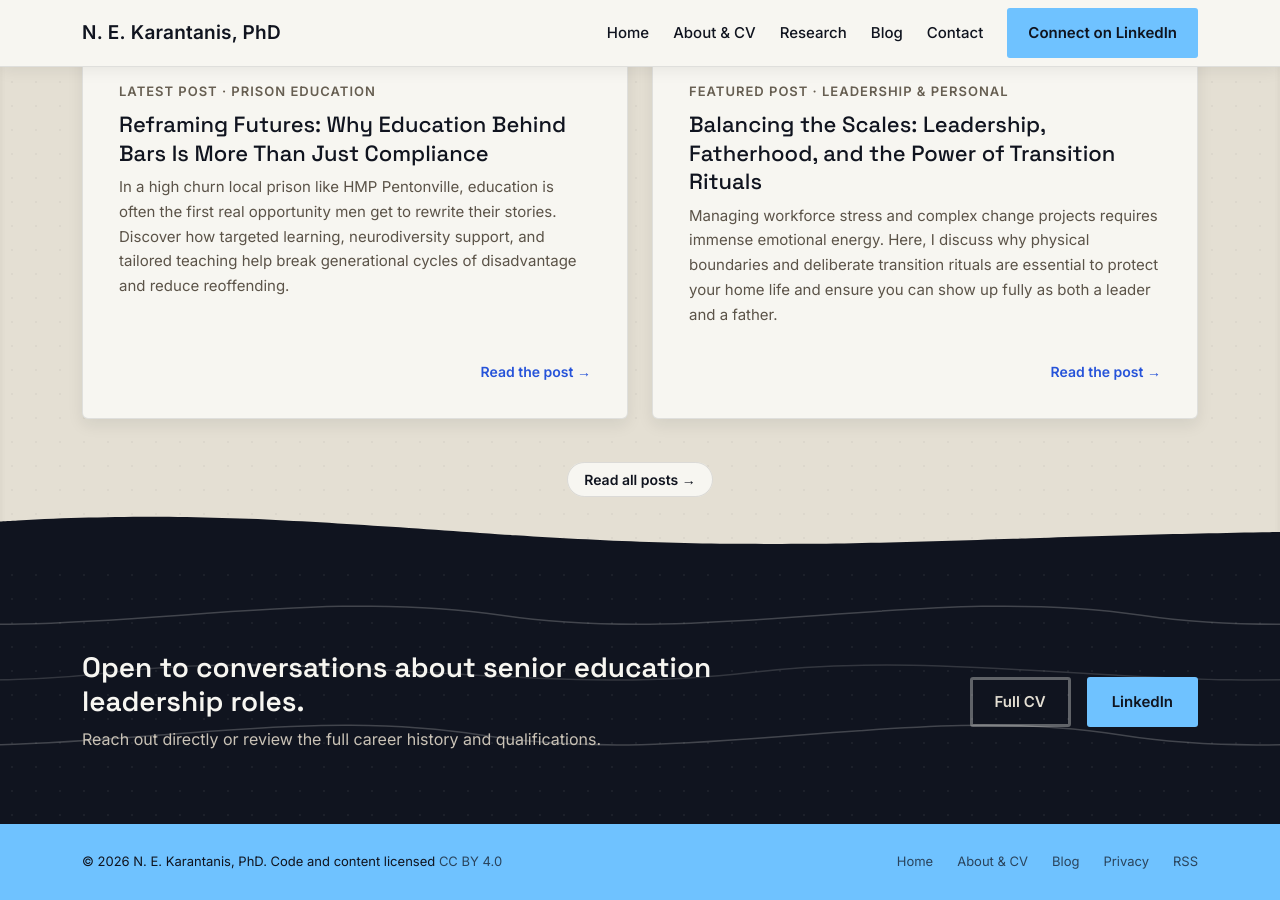
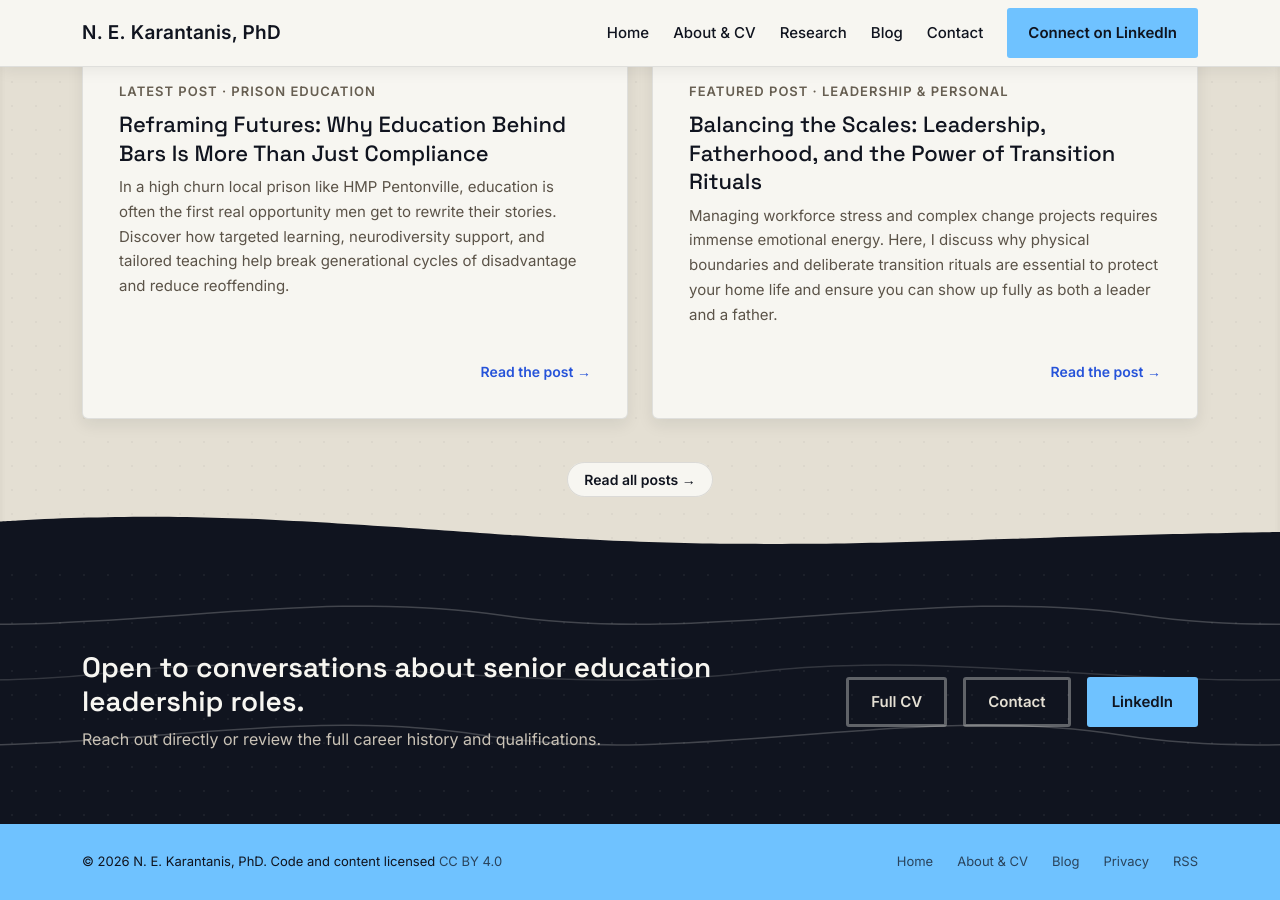
Before and after one commit to Eneekay/nekarantanis, a Jekyll site: the page built from index.html, in a window 1280 px wide and 900 px high, scrolled down 3699 px. Built offline with Jekyll 4.4.1, drawn with Linux system fonts in a browser that asks for light colours.

Commit message:
Fix Contact/Privacy wave-divider color, add Contact button to LinkedIn CTAs
Contact.html and Privacy.html's header wave was still filled with the
stone tone (fill-c3) used elsewhere for section-light-dotted, but their
own content section below is paper (bg-c4) - same fix as previous wave/
section color-matching work, just applied here: fill-c4 instead.

Every dark CTA section that ends in a LinkedIn button (Home, Blog,
Research) now has a discreet "Contact" button directly to its left,
styled like the existing "Full CV" outline button, linking to the new
Contact page.

```diff
--- a/Blog.html
+++ b/Blog.html
@@ -148,6 +148,7 @@ title: Blog
       </div>
       <div class="col-lg-4 d-flex flex-lg-row flex-column gap-3 justify-content-lg-end">
         <a href="About.html" class="btn-nk btn-nk-outline">Full CV</a>
+        <a href="Contact.html" class="btn-nk btn-nk-outline">Contact</a>
         <a href="https://www.linkedin.com/in/nekarantanis/" class="btn-nk btn-nk-solid-c1">LinkedIn</a>
       </div>
     </div>
--- a/Contact.html
+++ b/Contact.html
@@ -23,7 +23,7 @@ description: "Get in touch directly — no need to go through LinkedIn."
     </p>
   </div>
   <svg class="wave-divider" viewBox="0 0 1440 100" preserveAspectRatio="none">
-    <path d="M0,40 C240,90 480,0 720,40 C960,80 1200,10 1440,50 L1440,100 L0,100 Z" class="fill-c3"></path>
+    <path d="M0,40 C240,90 480,0 720,40 C960,80 1200,10 1440,50 L1440,100 L0,100 Z" class="fill-c4"></path>
   </svg>
 </header>
 
--- a/Privacy.html
+++ b/Privacy.html
@@ -23,7 +23,7 @@ description: "What this site collects: a short explanation of the cookieless ana
     </p>
   </div>
   <svg class="wave-divider" viewBox="0 0 1440 100" preserveAspectRatio="none">
-    <path d="M0,40 C240,90 480,0 720,40 C960,80 1200,10 1440,50 L1440,100 L0,100 Z" class="fill-c3"></path>
+    <path d="M0,40 C240,90 480,0 720,40 C960,80 1200,10 1440,50 L1440,100 L0,100 Z" class="fill-c4"></path>
   </svg>
 </header>
 
--- a/Publications.html
+++ b/Publications.html
@@ -175,6 +175,7 @@ title: Publications
       </div>
       <div class="col-lg-4 d-flex flex-lg-row flex-column gap-3 justify-content-lg-end">
         <a href="About.html" class="btn-nk btn-nk-outline">Full CV</a>
+        <a href="Contact.html" class="btn-nk btn-nk-outline">Contact</a>
         <a href="https://www.linkedin.com/in/nekarantanis/" class="btn-nk btn-nk-solid-c1">LinkedIn</a>
       </div>
     </div>
--- a/index.html
+++ b/index.html
@@ -284,6 +284,7 @@ hero_intro: true
       </div>
       <div class="col-lg-4 d-flex flex-lg-row flex-column gap-3 justify-content-lg-end">
         <a href="About.html" class="btn-nk btn-nk-outline">Full CV</a>
+        <a href="Contact.html" class="btn-nk btn-nk-outline">Contact</a>
         <a href="https://www.linkedin.com/in/nekarantanis/" class="btn-nk btn-nk-solid-c1">LinkedIn</a>
       </div>
     </div>
```
